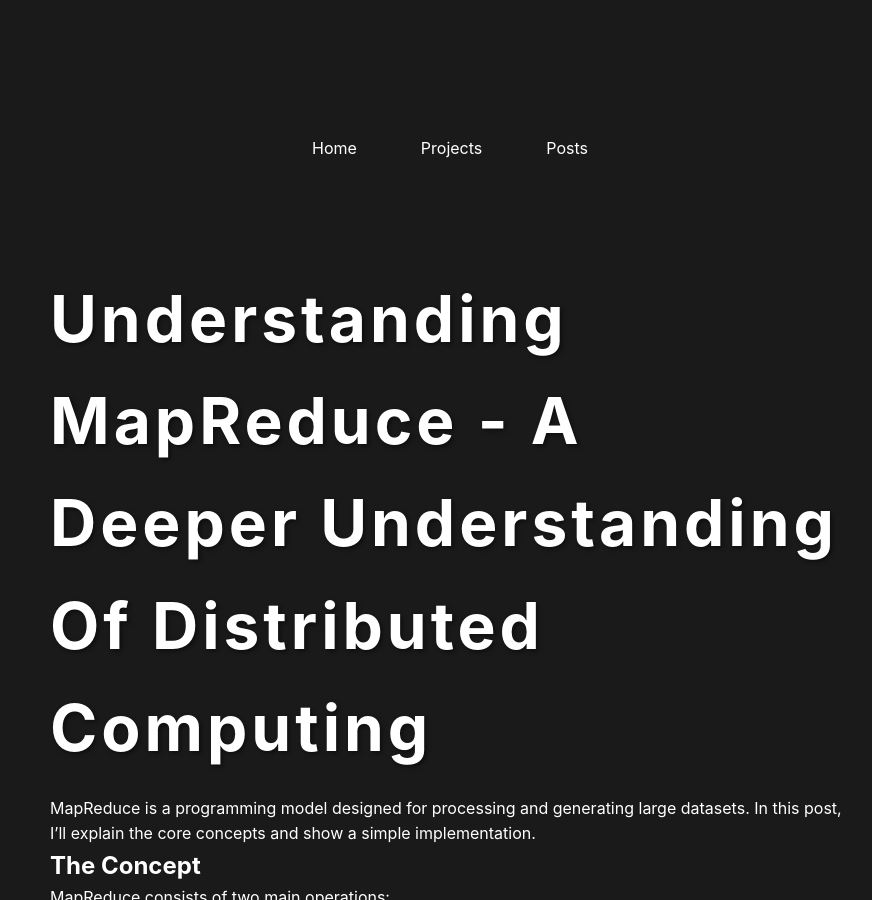
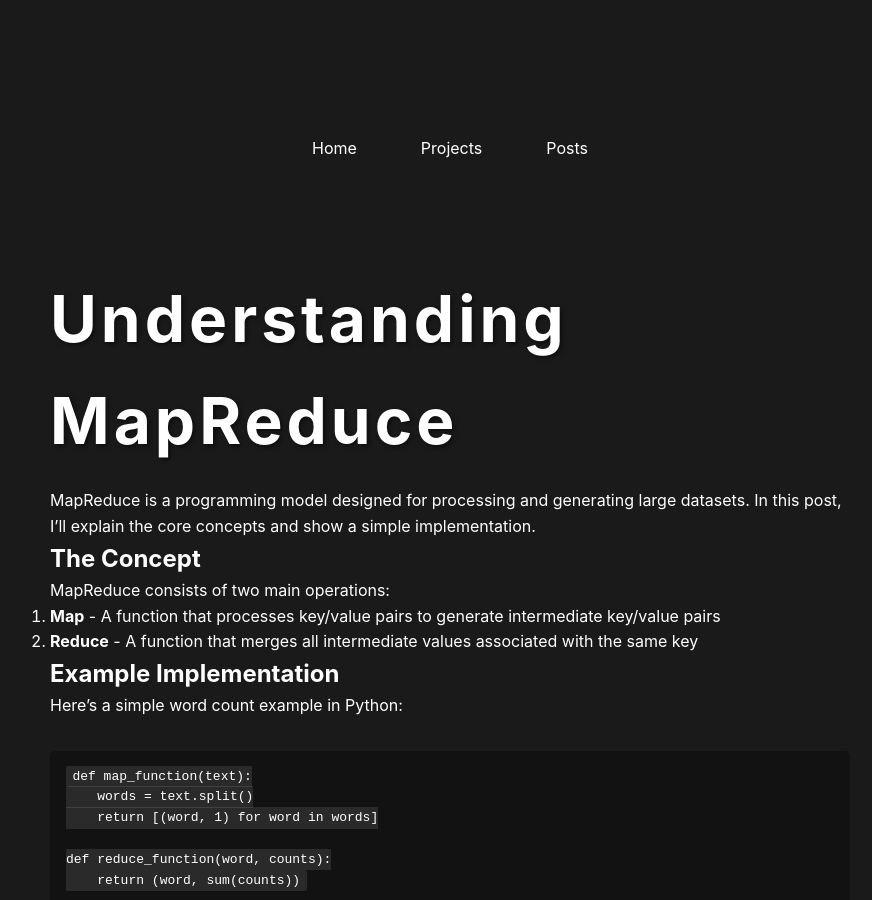
Before and after one commit to cassius66/cassius66.github.io, a Jekyll site: the page built from _posts/2025-05-06-understanding-map-reduce.md, in a window 1280 px wide and 900 px high. Shown: the whole window, without its empty margins (190-1062 px from the left). Built offline with Jekyll 4.4.1, drawn with Linux system fonts in a browser that asks for light colours.

Commit message:
Remove subtitle from Understanding MapReduce for clarity and conciseness

```diff
--- a/_posts/2025-05-06-understanding-map-reduce.md
+++ b/_posts/2025-05-06-understanding-map-reduce.md
@@ -5,7 +5,7 @@ date: 2025-05-06
 tags: [Python, Distributed Systems, Pyro4, MapReduce]
 ---
 
-# Understanding MapReduce - A Deeper Understanding Of Distributed Computing
+# Understanding MapReduce
 
 MapReduce is a programming model designed for processing and generating large datasets. In this post, I'll explain the core concepts and show a simple implementation.
 
```
